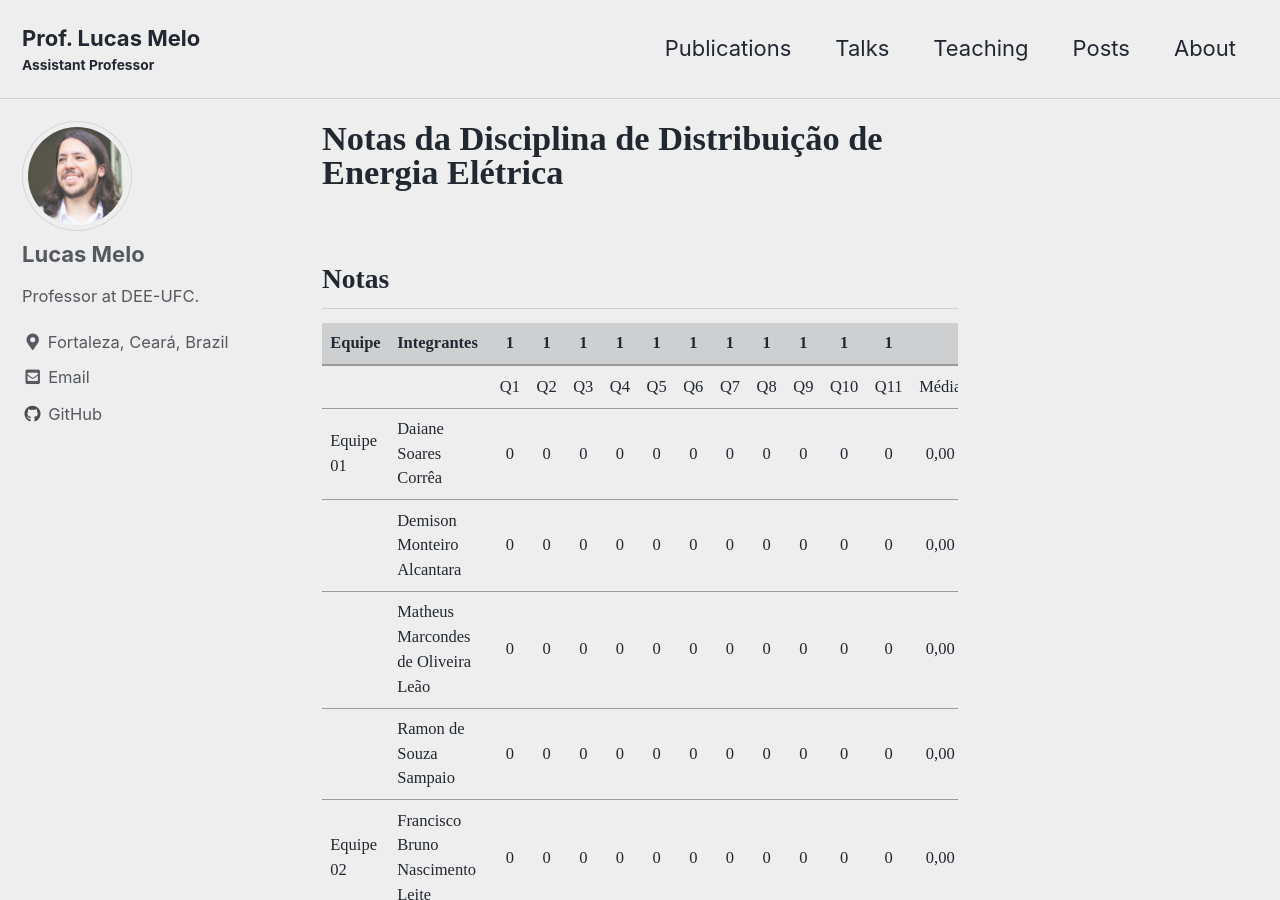
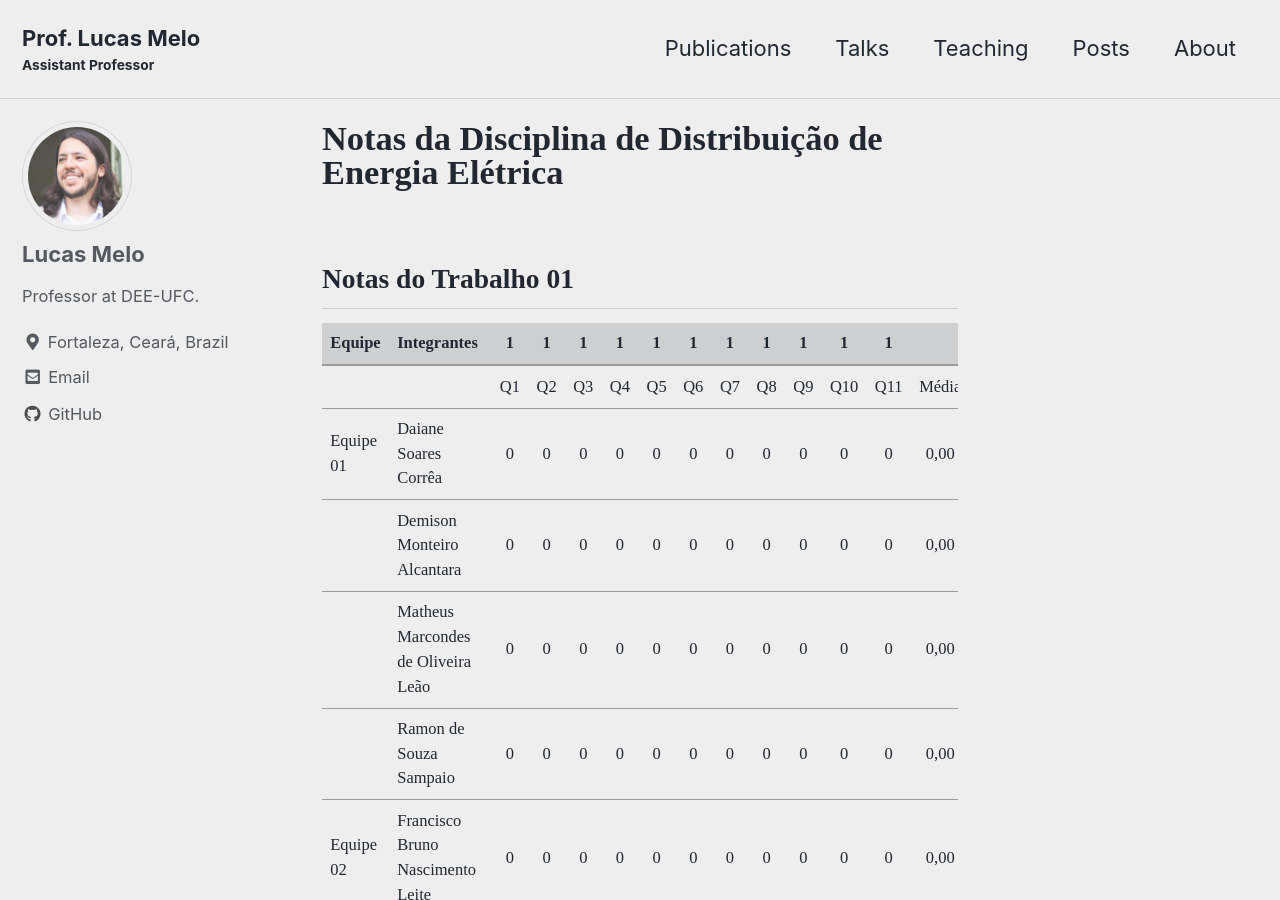
Before and after one commit to lucassm/lucassm.github.io, a Jekyll site: the page built from _teaching/DEE-2021/notas.md, in a window 1280 px wide and 900 px high. Built offline with Jekyll 4.4.1, drawn with Linux system fonts in a browser that asks for light colours; cached includes are drawn as plain includes; some web fonts are replaced; some of the changed text lies outside the part shown.

Commit message:
UPDATE 3 NOTAS DEE-2021-1

```diff
--- a/_teaching/DEE-2021/notas.md
+++ b/_teaching/DEE-2021/notas.md
@@ -7,7 +7,7 @@
 location: "Fortaleza, Brazil"
 ---
 
-## Notas
+## Notas do Trabalho 01
 
 | Equipe     | Integrantes                              |  1 |  1 |  1 |  1 |  1 |  1 |  1 |  1 |  1 |  1  |  1  |       |
 |------------|------------------------------------------|:--:|:--:|:--:|:--:|:--:|:--:|:--:|:--:|:--:|:---:|:---:|:-----:|
@@ -56,3 +56,7 @@
 |            | Marcos Vinicius Freire Sampaio           |  0 |  0 |  0 |  0 |  0 |  0 |  0 |  0 |  0 |  0  |  0  |  0,00 |
 |            | Raimundo Cesar Ribeiro Leite Filho       |  0 |  0 |  0 |  0 |  0 |  0 |  0 |  0 |  0 |  0  |  0  |  0,00 |
 |            | Regina Celly de Almeida e Silva Pinheiro |  0 |  0 |  0 |  0 |  0 |  0 |  0 |  0 |  0 |  0  |  0  |  0,00 |
+
+## Notas do Trabalho 02
+
+**Em breve.**
```
